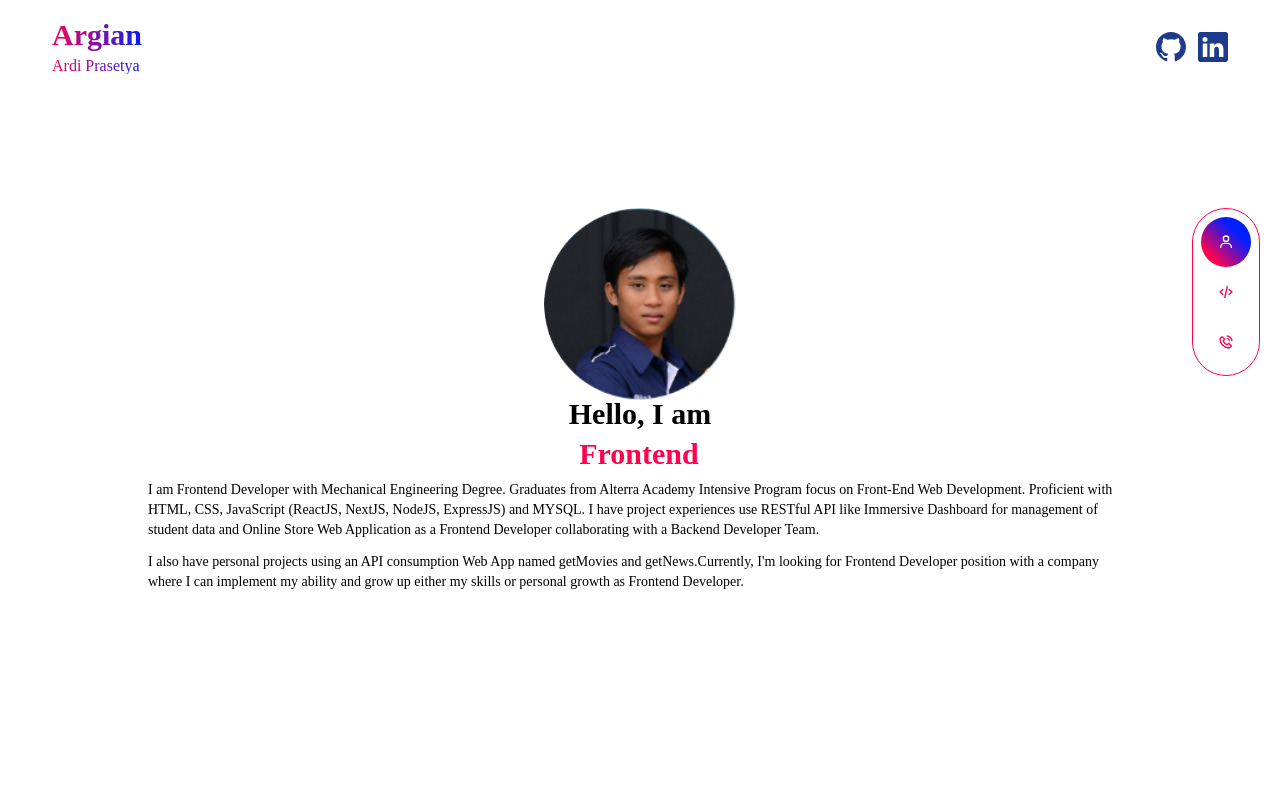
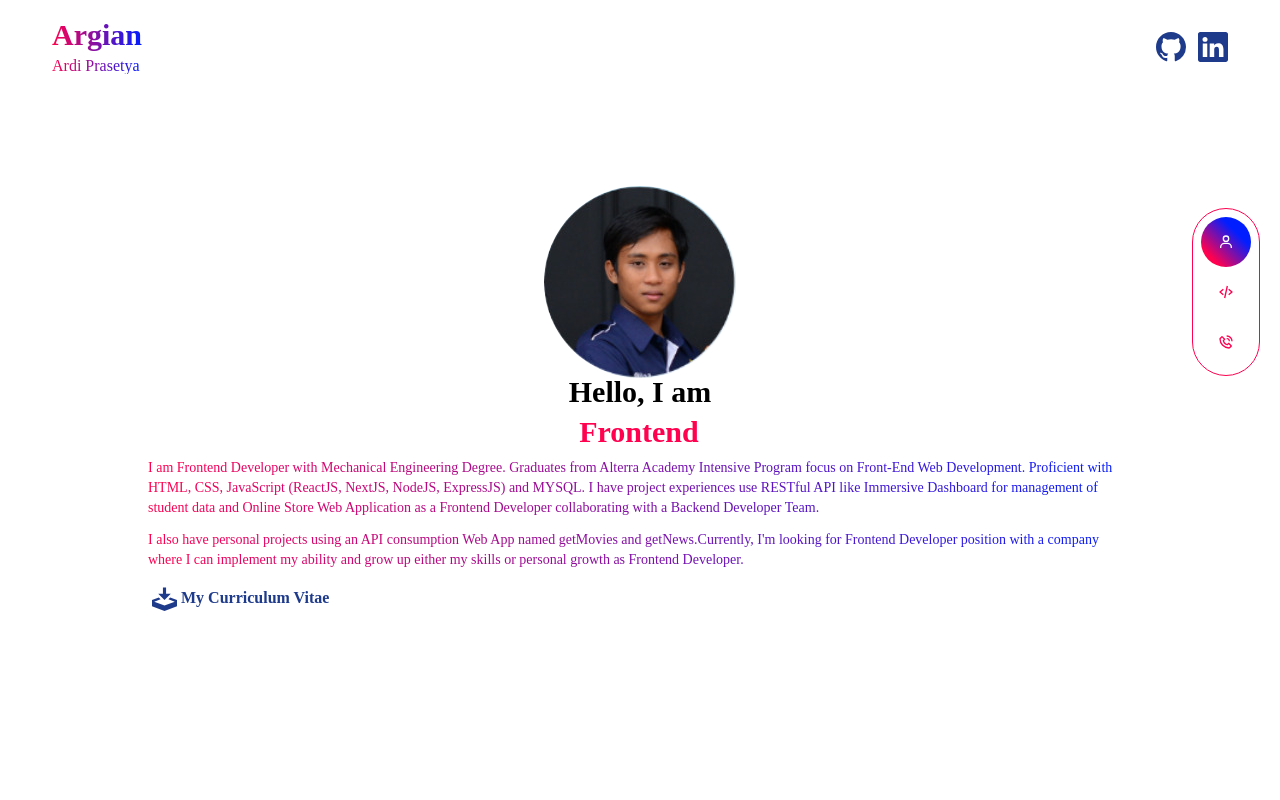
Before and after one commit to argianardi/myportfolio, a React (Create React App) app: page / in a window 1280 px wide. Shown: the top 800 px of the page. Built offline with nearby package versions, Linux system fonts and the light colour scheme.

Commit message:
add direct link  for download cv

```diff
--- a/src/components/Profile.js
+++ b/src/components/Profile.js
@@ -1,5 +1,6 @@
 import React from "react";
 import { TypeAnimation } from "react-type-animation";
+import { ImDownload } from "react-icons/im";
 
 const Profile = () => {
   return (
@@ -31,21 +32,32 @@ const Profile = () => {
               />
             </div>
           </div>
-          <p className="text-sm px-0  font-primary lg:px-24 mt-3">
-            I am Frontend Developer with Mechanical Engineering Degree.
-            Graduates from Alterra Academy Intensive Program focus on Front-End
-            Web Development. Proficient with HTML, CSS, JavaScript (ReactJS,
-            NextJS, NodeJS, ExpressJS) and MYSQL. I have project experiences use
-            RESTful API like Immersive Dashboard for management of student data
-            and Online Store Web Application as a Frontend Developer
-            collaborating with a Backend Developer Team.
-          </p>
-          <p className="text-sm px-0 font-primary lg:px-24 mt-3">
-            I also have personal projects using an API consumption Web App named
-            getMovies and getNews.Currently, I'm looking for Frontend Developer
-            position with a company where I can implement my ability and grow up
-            either my skills or personal growth as Frontend Developer.
-          </p>
+          <div className="px-0 mt-3 lg:px-24 ">
+            <p className="text-sm font-primary text-gradient">
+              I am Frontend Developer with Mechanical Engineering Degree.
+              Graduates from Alterra Academy Intensive Program focus on
+              Front-End Web Development. Proficient with HTML, CSS, JavaScript
+              (ReactJS, NextJS, NodeJS, ExpressJS) and MYSQL. I have project
+              experiences use RESTful API like Immersive Dashboard for
+              management of student data and Online Store Web Application as a
+              Frontend Developer collaborating with a Backend Developer Team.
+            </p>
+            <p className="mt-3 text-sm font-primary text-gradient">
+              I also have personal projects using an API consumption Web App
+              named getMovies and getNews.Currently, I'm looking for Frontend
+              Developer position with a company where I can implement my ability
+              and grow up either my skills or personal growth as Frontend
+              Developer.
+            </p>
+            <a
+              href="https://drive.google.com/file/d/17xF-nIP3lqczkDvgQa35P_GUPe0HtxM5/view?usp=share_link"
+              target="_blank"
+              className="flex w-56 p-1 mt-3 text-blue-900 hover:bg-slate-200"
+            >
+              <ImDownload size={25} />
+              <p className="ml-1 font-bold font-primary">My Curriculum Vitae</p>
+            </a>
+          </div>
         </div>
       </div>
     </>
```
